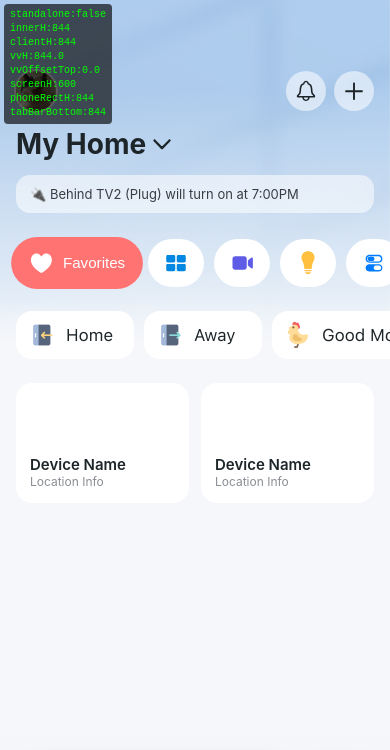
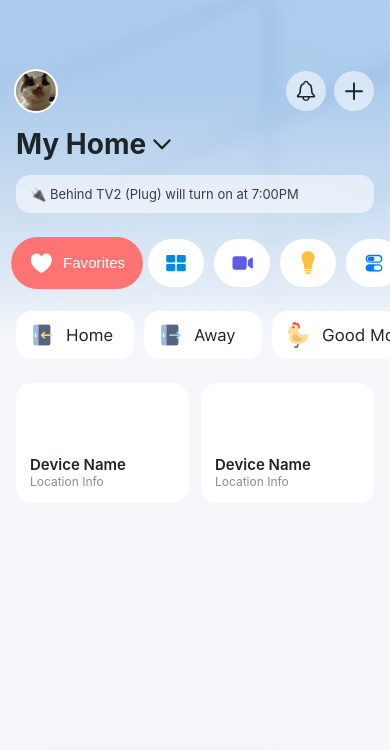
Before and after one commit to mulishui/Home-Batch-Control-Switch-Demo, a plain HTML site: page index.html in a window 390 px wide. Shown: the top 750 px of the page. Drawn offline with Linux system fonts and the light colour scheme.

Commit message:
禁用双击/双指缩放手势，修复缩放还原后 tab bar 错位；移除视口诊断角标
诊断角标确认了 fixed 定位的修复方案本身没问题（screenH/phoneRectH/tabBarBottom
三个数值完全一致），根因已经找到，角标连同诊断代码一并删掉。

新发现的问题是双击触发系统缩放、再次双击还原后 tab bar 回不到正确位置——这是
缩放时 visual viewport 的 scale/offset 变化，fixed 元素没有正确跟着同步复位。
这是一个仿原生 App 的界面，本就不需要支持手势缩放，直接在 viewport meta 里加
maximum-scale=1、user-scalable=no 禁掉这个手势，从源头避免这类状态不同步的问题，
而不是去兼容缩放后的各种中间状态。

Co-Authored-By: Claude Sonnet 5 <noreply@anthropic.com>

```diff
--- a/index.html
+++ b/index.html
@@ -2,7 +2,7 @@
 <html lang="zh-CN">
 <head>
 <meta charset="UTF-8">
-<meta name="viewport" content="width=device-width, initial-scale=1.0, viewport-fit=cover">
+<meta name="viewport" content="width=device-width, initial-scale=1.0, maximum-scale=1.0, user-scalable=no, viewport-fit=cover">
 <meta name="apple-mobile-web-app-capable" content="yes">
 <meta name="apple-mobile-web-app-status-bar-style" content="black-translucent">
 <title>Batch Control 切换 Demo · 框架草稿</title>
@@ -419,38 +419,6 @@
   }
   syncTabBarHeight();
 
-  // 临时诊断：两次凭经验盲改（JS 测量视口高度）都和真机实际效果对不上，一次不够、
-  // 一次更差，现在这版纯 CSS fixed 定位依旧有空白——说明不能再猜了，加个角标把关键
-  // 视口数值实时显示出来，真机上读到具体数字之后才能知道到底是哪个值不对。
-  // 确认问题根因、修好之后这段连同这个函数一起删掉
-  (function(){
-    var hud = document.createElement('div');
-    hud.style.cssText = 'position:fixed;left:4px;top:4px;z-index:99999;font:10px/1.4 monospace;'
-      + 'color:#0f0;background:rgba(0,0,0,.65);padding:4px 6px;border-radius:4px;pointer-events:none;white-space:pre;';
-    document.body.appendChild(hud);
-    function render(){
-      var vv = window.visualViewport;
-      var pr = phoneEl.getBoundingClientRect();
-      var tr = tabBarEl.getBoundingClientRect();
-      hud.textContent =
-        'standalone:' + (window.navigator.standalone === true) + '\n' +
-        'innerH:' + window.innerHeight + '\n' +
-        'clientH:' + document.documentElement.clientHeight + '\n' +
-        'vvH:' + (vv ? vv.height.toFixed(1) : 'n/a') + '\n' +
-        'vvOffsetTop:' + (vv ? vv.offsetTop.toFixed(1) : 'n/a') + '\n' +
-        'screenH:' + window.screen.height + '\n' +
-        'phoneRectH:' + Math.round(pr.height) + '\n' +
-        'tabBarBottom:' + Math.round(tr.bottom);
-    }
-    render();
-    window.addEventListener('resize', render);
-    window.addEventListener('orientationchange', render);
-    window.addEventListener('pageshow', render);
-    document.addEventListener('visibilitychange', render);
-    if(window.visualViewport) window.visualViewport.addEventListener('resize', render);
-    [300, 800, 1500, 3000].forEach(function(ms){ setTimeout(render, ms); });
-  })();
-
   // 底部 Tab 页签：纯视觉占位，点击只切换高亮态和图标，不做真实页面跳转
   tabBarEl.querySelectorAll('.tb-item').forEach(function(item){
     item.addEventListener('click', function(){
```
